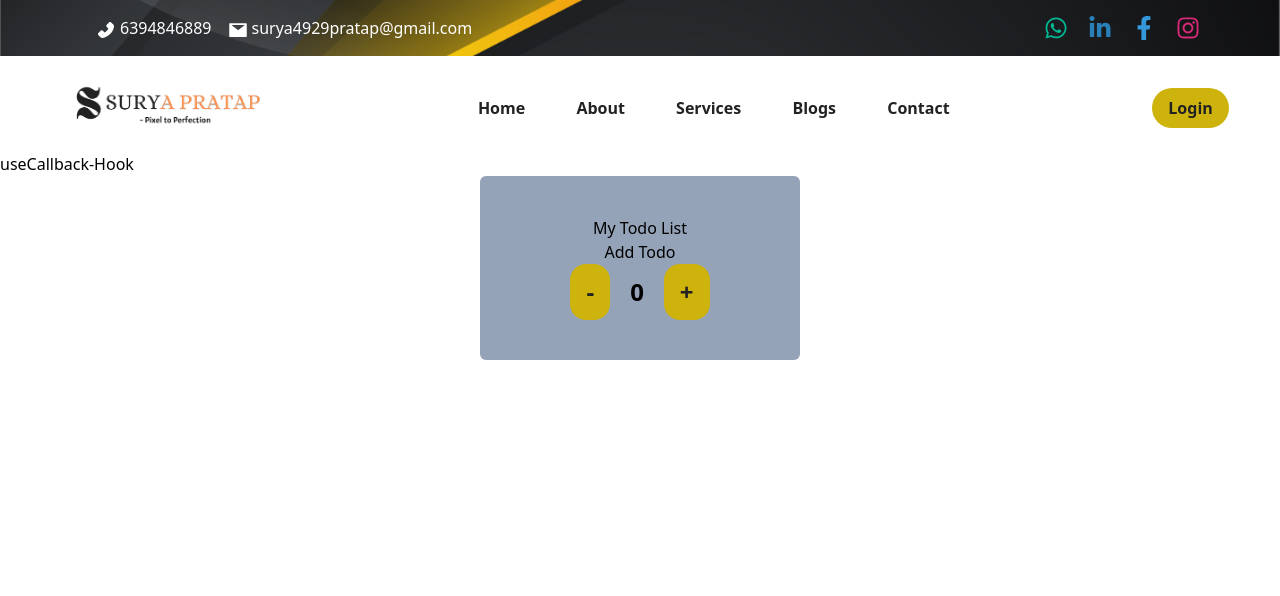
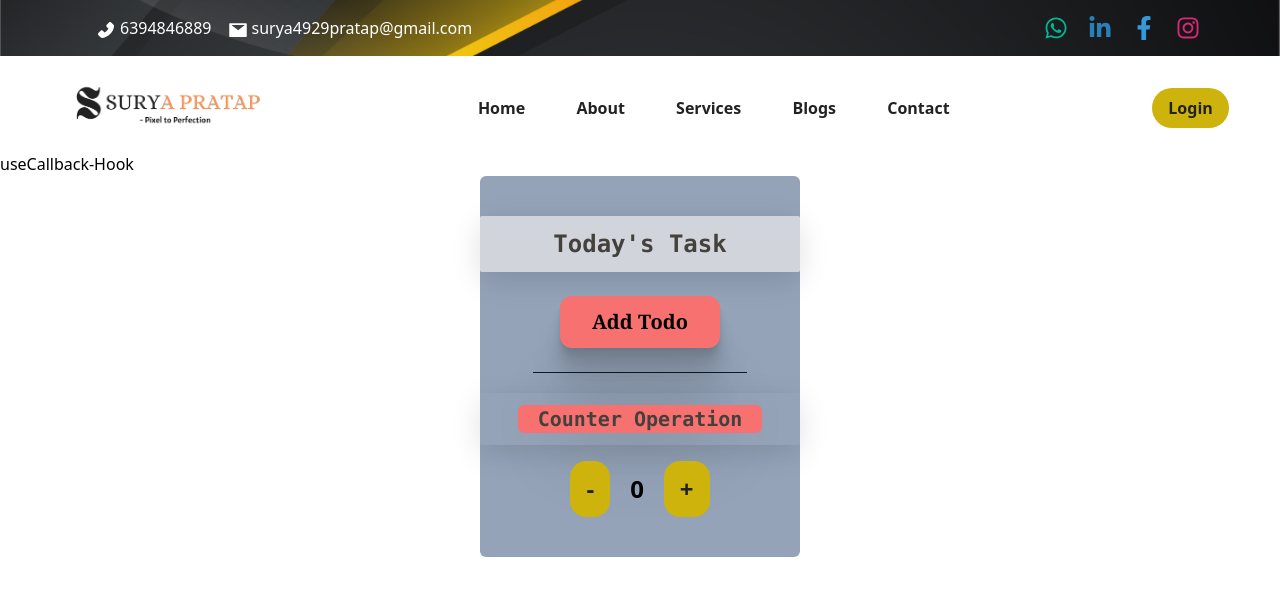
Before and after one commit to surya6394/My-Portfolio-React-JS, a React (Create React App) app in the folder portfolio/: page /services/callback in a window 1280 px wide. Shown: the top 596 px of the page. Built offline with nearby package versions, Linux system fonts and the light colour scheme.

Commit message:
Todo and counter application design update

```diff
--- a/portfolio/src/component/HooksExample/useCallback/Callback.jsx
+++ b/portfolio/src/component/HooksExample/useCallback/Callback.jsx
@@ -22,7 +22,10 @@ function Callback() {
         <>
             <div className='mx-auto w-1/4 bg-slate-400 py-10 rounded-md'>
                 <Todo todos={todos} addTodo={addTodo} />
-                <div className='flex justify-center items-center'>
+                <div className='flex justify-center items-center py-3 rounded-sm shadow-[0_8px_30px_rgb(0,0,0,0.12)]'>
+                    <h1 className='font-mono font-bold text-xl bg-red-400 px-5 rounded-md text-stone-700'>Counter Operation</h1>
+                </div>
+                <div className='flex justify-center items-center pt-4'>
                     <button className='px-4 py-3 text-2xl font-bold bg-btnclr1 hover:bg-txt-clr text-txt-clr hover:text-btnclr1 rounded-2xl' onClick={Decreament}>-</button>
                     <h1 className='px-5 text-2xl font-bold'>{count}</h1>
                     <button className='px-4 py-3 text-2xl font-bold bg-btnclr1 hover:bg-txt-clr text-txt-clr hover:text-btnclr1 rounded-2xl' onClick={Increment}>+</button>
--- a/portfolio/src/component/HooksExample/useCallback/Todo.jsx
+++ b/portfolio/src/component/HooksExample/useCallback/Todo.jsx
@@ -5,10 +5,10 @@ const Todo = ({ addTodo, todos }) => {
   console.log("child render")
   return (
     <>
+      <div className='flex justify-center items-center bg-gray-300 py-3 rounded-sm shadow-[0_8px_30px_rgb(0,0,0,0.12)]'>
+        <h1 className='font-mono font-bold text-2xl text-stone-700'>Today's Task</h1>
+      </div>
       <div className='flex justify-center items-center'>
-        <div>
-          <h1>My Todo List</h1>
-        </div>
         <div>
           {todos.map((todo, index) => {
             return <p key={index}>{todo + index}</p>
@@ -16,9 +16,12 @@ const Todo = ({ addTodo, todos }) => {
         </div>
       </div>
 
-      <div className='flex justify-center'>
-        <button onClick={addTodo}>Add Todo</button>
+      <div className='flex justify-center items-center my-6'>
+        <button className='p-3 px-8 bg-red-400 text-xl font-serif font-bold rounded-xl shadow-[0_2.8px_2.2px_rgba(0,_0,_0,_0.034),_0_6.7px_5.3px_rgba(0,_0,_0,_0.048),_0_12.5px_10px_rgba(0,_0,_0,_0.06),_0_22.3px_17.9px_rgba(0,_0,_0,_0.072),_0_41.8px_33.4px_rgba(0,_0,_0,_0.086),_0_100px_80px_rgba(0,_0,_0,_0.12)]'
+        onClick={addTodo}>Add Todo</button>
       </div>
+
+      <hr className='flex justify-center border-1 border-gray-900 mx-auto w-2/3 my-5' />
     </>
   )
 }
```
